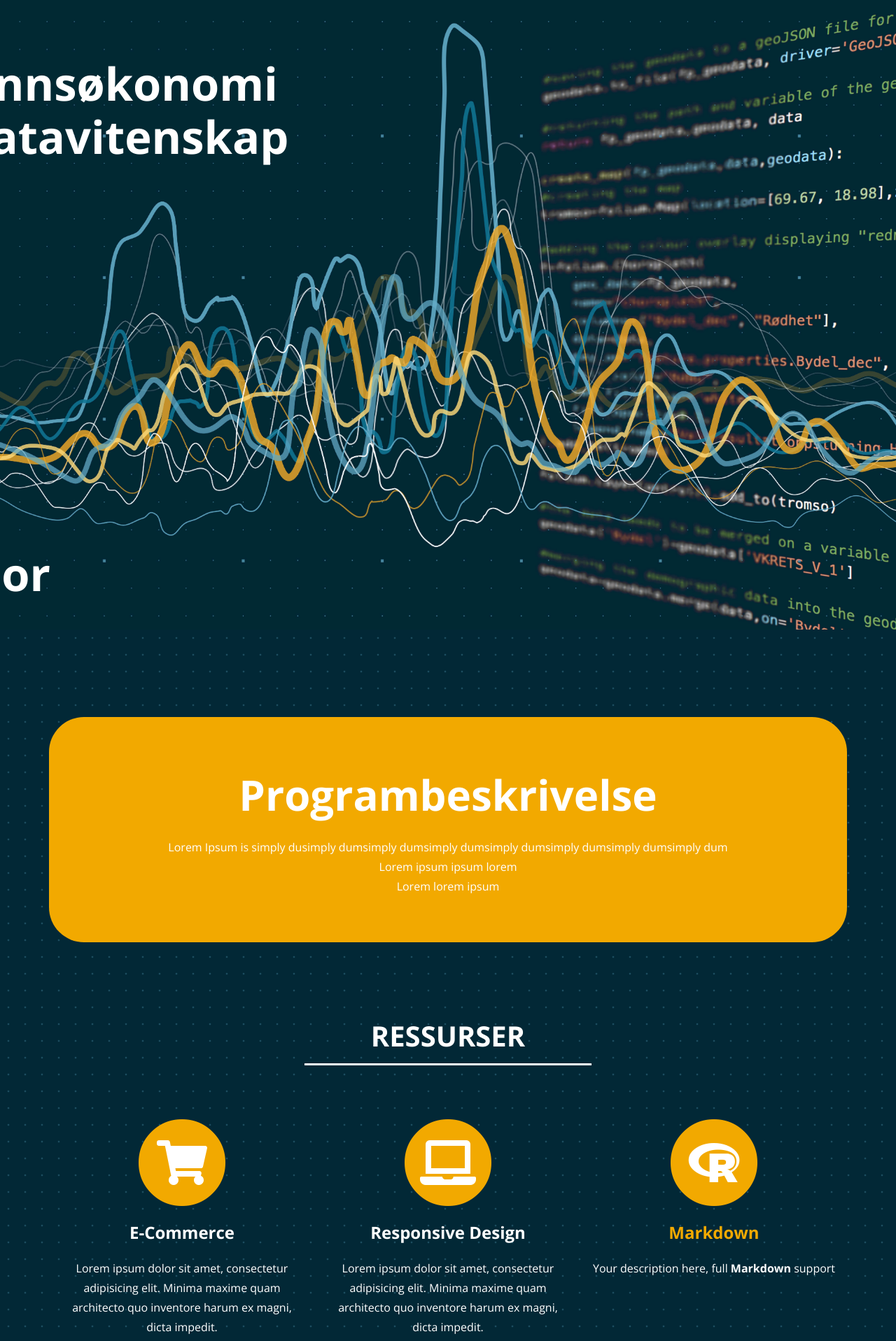
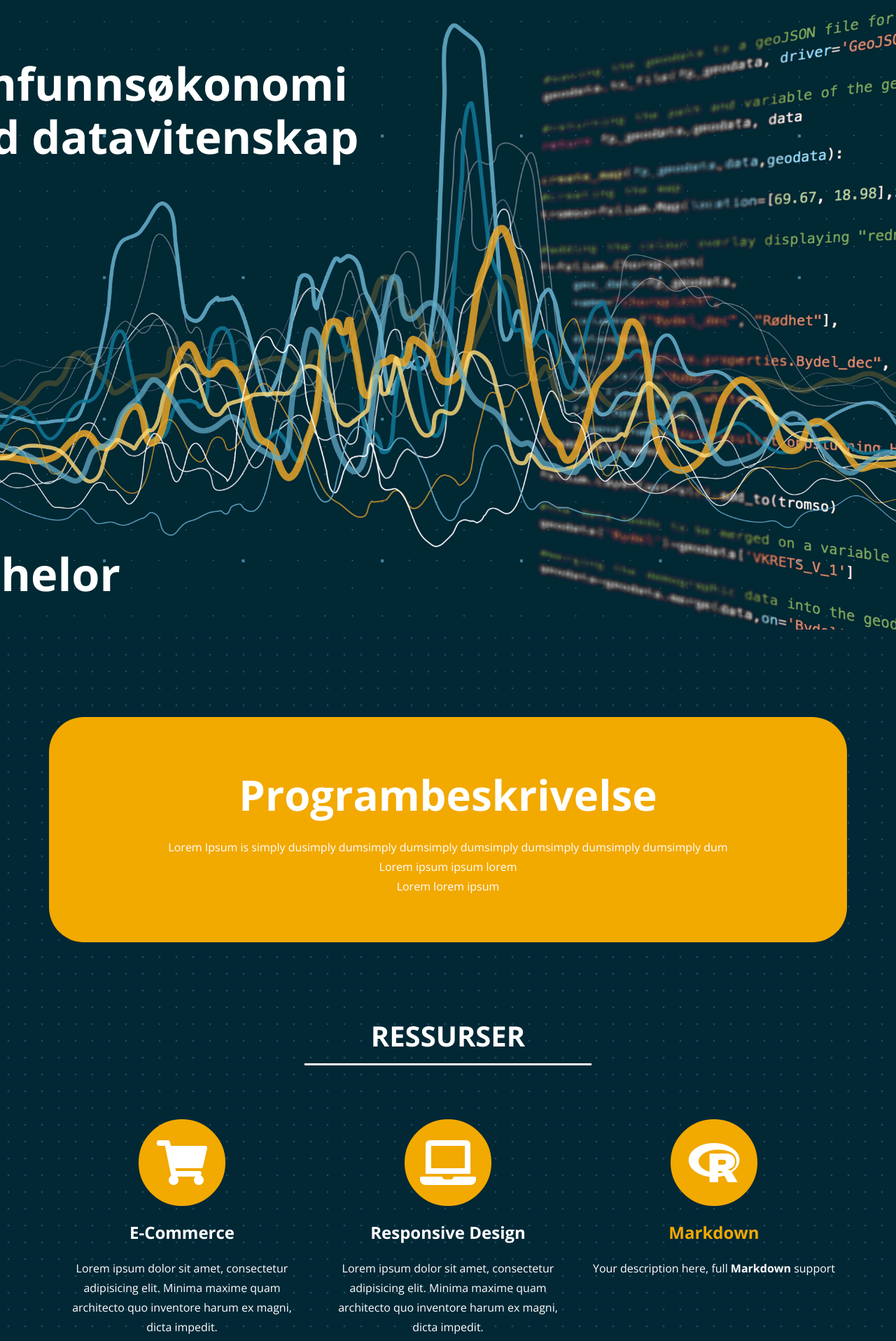
Before and after one commit to uit-econ/uit-econ.github.io, a Jekyll site: the page built from index.md, in a window 1280 px wide. Shown: the top 1917 px of the page at 70% size. Built offline with Jekyll 4.4.1, drawn with Linux system fonts in a browser that asks for light colours.

Commit message:
Update custom.css

```diff
--- a/assets/css/custom.css
+++ b/assets/css/custom.css
@@ -89,7 +89,7 @@ body{
 	font-size: 65px;
 	font-weight:650;
 	text-align:left;
-	margin-left:-300px;
+	margin-left:-200px;
 
 	}
 
```
